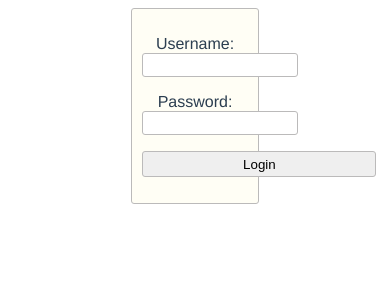
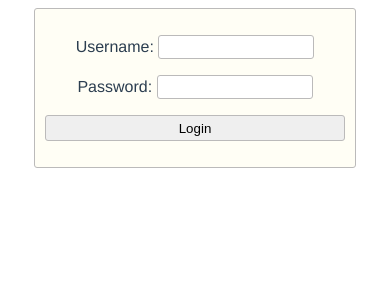
Before and after one commit to ooutofmind/simple-test-utility, a Vue app: page / in a window 390 px wide. Shown: the top 300 px of the page. Built offline with nearby package versions, Linux system fonts and the light colour scheme.

Commit message:
style optimizations for mobile reading

```diff
--- a/src/App.vue
+++ b/src/App.vue
@@ -125,9 +125,9 @@
     }
 
     .outerCard {
-        width: 70%;
+        width: 100%;
         display: inline-block;
-        margin: 5px;
+        margin-bottom: 10px;
     }
 
     .statsOuter {
--- a/src/components/LoginPage.vue
+++ b/src/components/LoginPage.vue
@@ -45,8 +45,8 @@
 
 <style>
     #login-panel {
-        margin-left: 33%;
-        margin-right: 33%;
+        width: 300px;
+        display: inline-block;
         border: 1px solid #bbbaba;
         border-radius: 3px;
         padding: 10px;
@@ -58,14 +58,15 @@
     }
 
     #login-panel input {
-        width: 150px;
+        width: 100%;
+        max-width: 150px;
         height: 20px;
         border-radius: 3px;
         border: 1px solid #bbbaba;
     }
 
     #login-panel button {
-        width: 234px;
+        width: 100%;
         height: 26px;
         border-radius: 3px;
         border: 1px solid #bbbaba;
```
